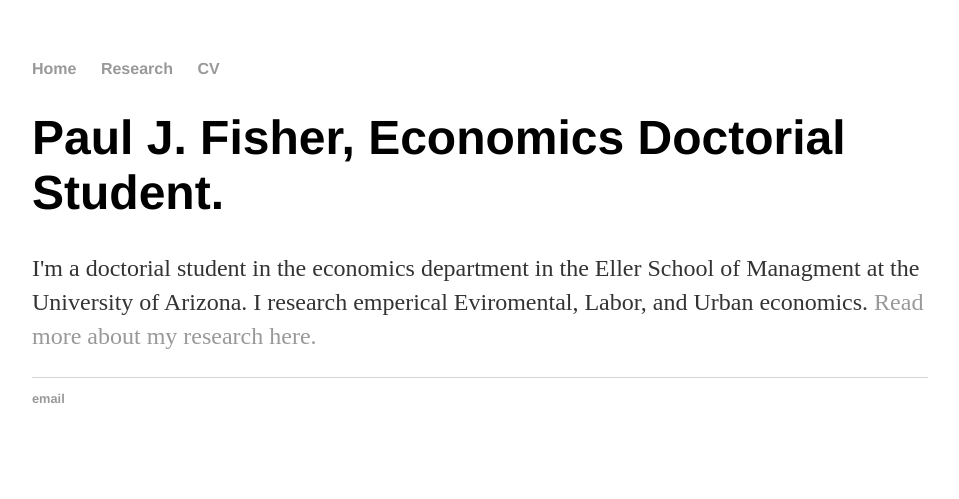
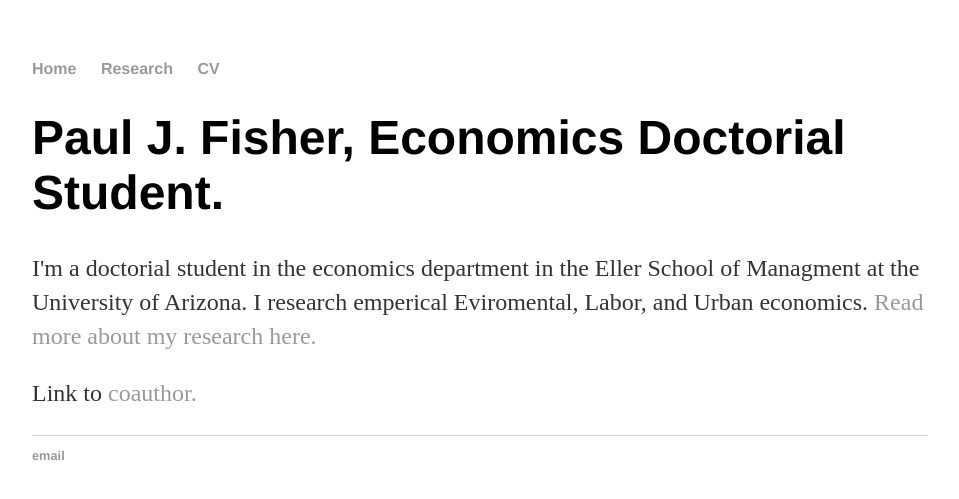
Before and after one commit to PaulJFisher/PaulJFisher.github.io, a Jekyll site: the page built from index.html, in a window 1280 px wide. Shown: the top 499 px of the page, without its empty margins (160-1119 px from the left). Built offline with Jekyll 4.4.1, drawn with Linux system fonts in a browser that asks for light colours.

Commit message:
Update index.html

```diff
--- a/index.html
+++ b/index.html
@@ -5,4 +5,5 @@ title: Paul J. Fisher | Doctorial Student
 <div class="blurb">
 	<h1>Paul J. Fisher, Economics Doctorial Student.</h1>
 	<p>I'm a doctorial student in the economics department in the Eller School of Managment at the University of Arizona. I research emperical Eviromental, Labor, and Urban economics. <a href="/about">Read more about my research here.</a></p>
+	<p> Link to <A HREF="https://justinpgallagher.com">coauthor. </A>
 </div><!-- /.blurb -->
```
